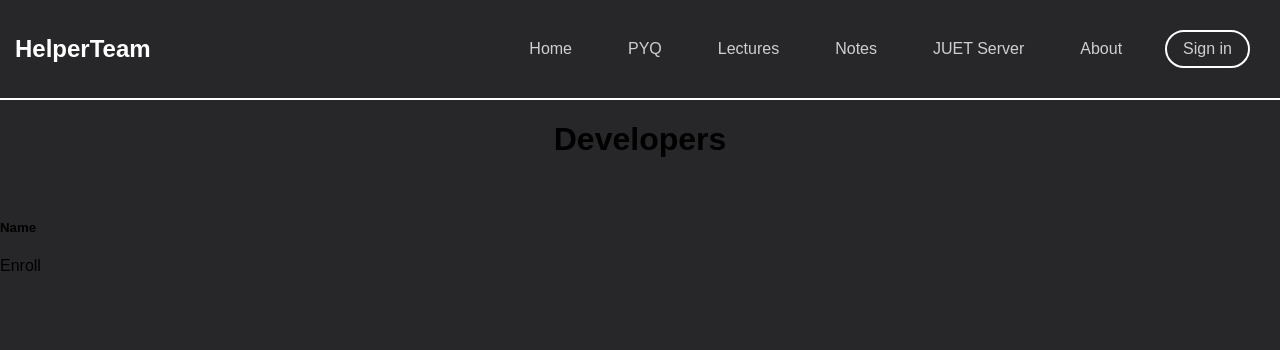
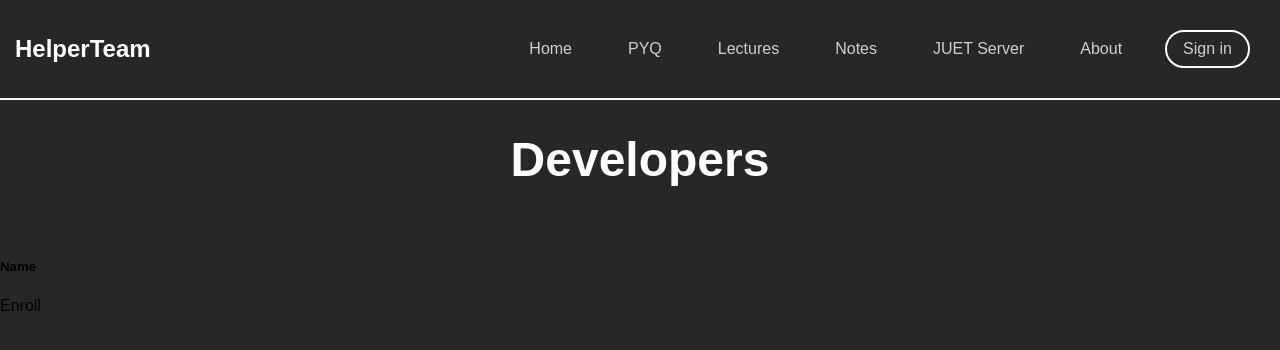
Before and after one commit to Indranil102/Helper_Team, a React (Create React App) app: page /About in a window 1280 px wide. Shown: the top 350 px of the page. Built offline with nearby package versions, Linux system fonts and the light colour scheme; a web font is replaced by a local one.

Commit message:
update font indeveloper

```diff
--- a/src/Pages/about/About.css
+++ b/src/Pages/about/About.css
@@ -1,5 +1,9 @@
 .Developer{
-
+   margin-top: 20px;
    text-align: center;
    font-weight: 700;
+   color: white;
+
+   text-shadow: 30px;
+   font-size: x-large;
 }
```
